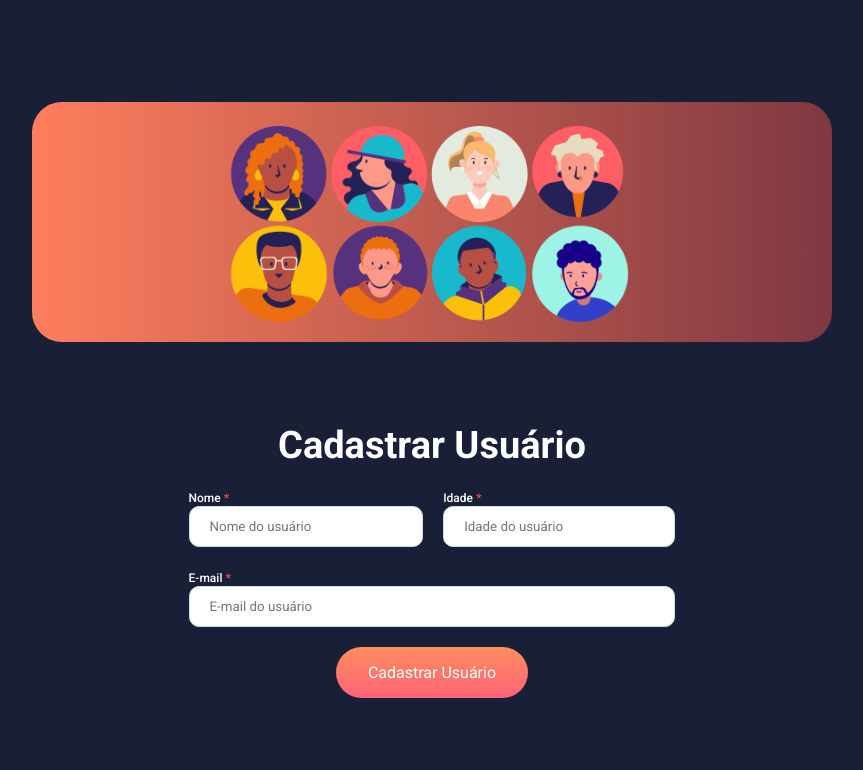
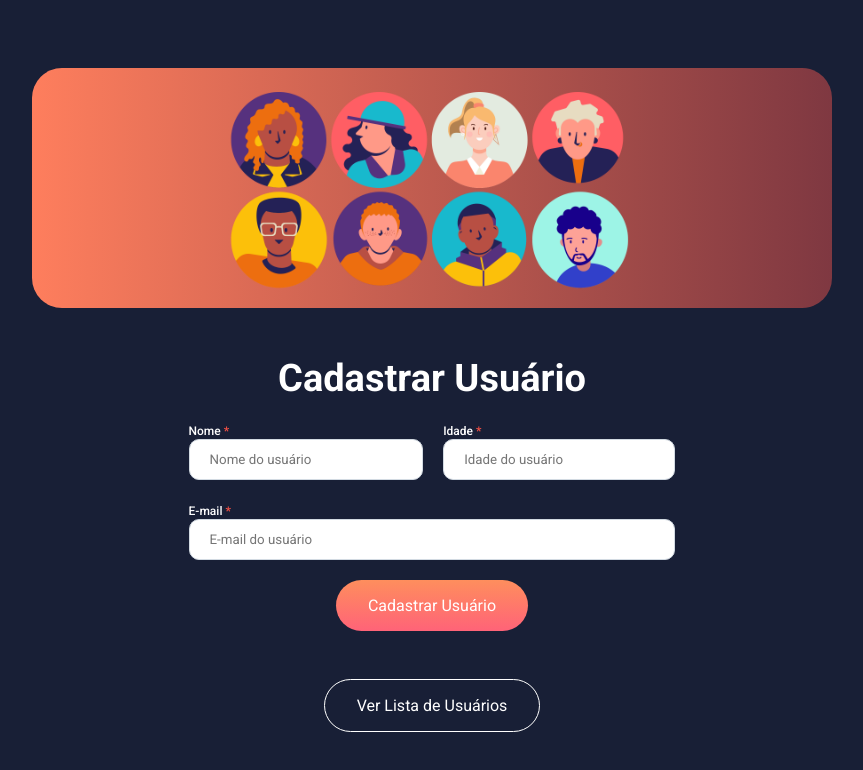
Before and after one commit to guilhermercoutinho/user-registration, a React (Vite) app: page / in a window 1280 px wide. Shown: the top 770 px of the page, without its empty margins (208-1071 px from the left). Built offline with nearby package versions, Linux system fonts and the light colour scheme.

Commit message:
Configurando componentes e props

```diff
--- a/package.json
+++ b/package.json
@@ -11,6 +11,7 @@
   },
   "dependencies": {
     "axios": "^1.7.7",
+    "prop-types": "^15.8.1",
     "react": "^18.3.1",
     "react-dom": "^18.3.1",
     "react-router-dom": "^6.26.2",
--- /dev/null
+++ b/src/components/Button/index.jsx
@@ -0,0 +1,17 @@
+import PropTypes from "prop-types";
+import { Button } from "./styles";
+
+function DefaultButton({ children, theme, ...props }) {
+  return (
+    <Button {...props} theme={theme}>
+      {children}
+    </Button>
+  );
+}
+
+DefaultButton.propTypes = {
+  children: PropTypes.node.isRequired,
+  theme: PropTypes.string,
+};
+
+export default DefaultButton;
--- /dev/null
+++ b/src/components/Button/styles.js
@@ -0,0 +1,26 @@
+import styled from "styled-components";
+
+export const Button = styled.button`
+  border: ${(props) => (props.theme === "primary" ? "none" : "1px solid #fff")};
+  background: ${(props) =>
+    props.theme === "primary"
+      ? "linear-gradient(180deg, #fe8e5d 0%, #ff6378 100%)"
+      : "transparent"};
+  font-size: 16px;
+  color: #fff;
+  padding: 16px 32px;
+  width: fit-content;
+  cursor: pointer;
+  border-radius: 30px;
+
+  &:hover {
+    background: ${(props) => (props.theme === "primary" ? "" : "#fafafa")};
+    color: ${(props) => (props.theme === "primary" ? "" : "#181F36")};
+    opacity: 0.8;
+    transition: 200ms linear;
+  }
+
+  &:active {
+    opacity: 0.5;
+  }
+`;
--- /dev/null
+++ b/src/components/TopBackground/index.jsx
@@ -0,0 +1,12 @@
+import { Background } from "./styles";
+import Users from "../../assets/users.png";
+
+function TopBackground() {
+  return (
+    <Background>
+      <img src={Users} alt="imagem-usuarios" />
+    </Background>
+  );
+}
+
+export default TopBackground;
--- /dev/null
+++ b/src/components/TopBackground/styles.js
@@ -0,0 +1,17 @@
+import styled from "styled-components";
+
+export const Background = styled.div`
+  background: linear-gradient(to right, #fe7e5d, #7f3841);
+  height: 30vh;
+  width: 800px;
+  border-radius: 30px;
+
+  display: flex;
+  align-items: center;
+  justify-content: center;
+
+  img {
+    max-width: 100%;
+    max-height: 100%;
+  }
+`;
--- a/src/pages/Home/index.jsx
+++ b/src/pages/Home/index.jsx
@@ -1,16 +1,16 @@
 import {
-  Button,
   Container,
   ContainerInputs,
   Form,
   Input,
   InputLabel,
   Title,
-  TopBackground,
-} from "./style";
-import Users from "../../assets/users.png";
+} from "./styles";
+import Button from "../../components/Button";
+import api from "../../services/api";
+
 import { useRef } from "react";
-import api from "../../services/api";
+import TopBackground from "../../components/TopBackground";
 
 function Home() {
   const inputName = useRef();
@@ -28,9 +28,7 @@
   return (
     <>
       <Container>
-        <TopBackground>
-          <img src={Users} alt="imagem-usuarios" />
-        </TopBackground>
+        <TopBackground />
 
         <Form>
           <Title>Cadastrar Usuário</Title>
@@ -69,10 +67,12 @@
             />
           </div>
 
-          <Button type="button" onClick={registerNewUser}>
+          <Button type="button" onClick={registerNewUser} theme="primary">
             Cadastrar Usuário
           </Button>
         </Form>
+
+        <Button type="button">Ver Lista de Usuários</Button>
       </Container>
     </>
   );
--- a/src/pages/Home/style.js
+++ b/src/pages/Home/styles.js
@@ -8,22 +8,6 @@
   justify-content: space-evenly;
   padding: 20px;
   height: 100vh;
-`;
-
-export const TopBackground = styled.div`
-  background: linear-gradient(to right, #fe7e5d, #7f3841);
-  height: 30vh;
-  width: 800px;
-  border-radius: 30px;
-
-  display: flex;
-  align-items: center;
-  justify-content: center;
-
-  img {
-    max-width: 100%;
-    max-height: 100%;
-  }
 `;
 
 export const Form = styled.form`
@@ -66,22 +50,3 @@
     font-weight: bold;
   }
 `;
-
-export const Button = styled.button`
-  border: none;
-  background: linear-gradient(180deg, #fe8e5d 0%, #ff6378 100%);
-  font-size: 16px;
-  color: #fff;
-  padding: 16px 32px;
-  width: fit-content;
-  cursor: pointer;
-  border-radius: 30px;
-
-  &:hover {
-    opacity: 0.8;
-  }
-
-  &:active {
-    opacity: 0.5;
-  }
-`;
--- a/src/pages/ListUsers/index.jsx
+++ b/src/pages/ListUsers/index.jsx
@@ -1,7 +1,12 @@
+import Button from "../../components/Button";
+import TopBackground from "../../components/TopBackground";
+
 function ListUsers() {
   return (
     <div>
+      <TopBackground />
       <h1>Listagem de Usuários</h1>
+      <Button>Voltar</Button>
     </div>
   );
 }
```
Also changed, not shown: src/pages/ListUsers/style.js (deleted), src/pages/ListUsers/styles.js (added).
